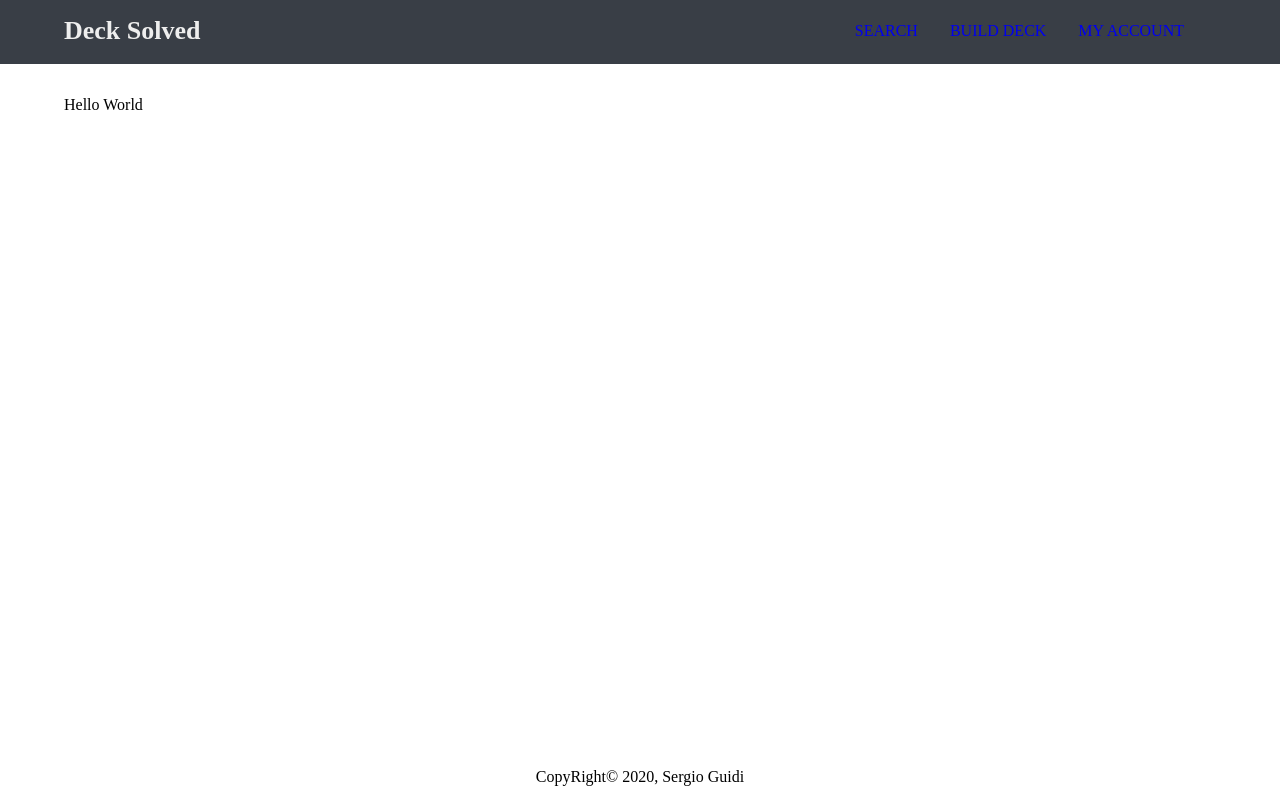
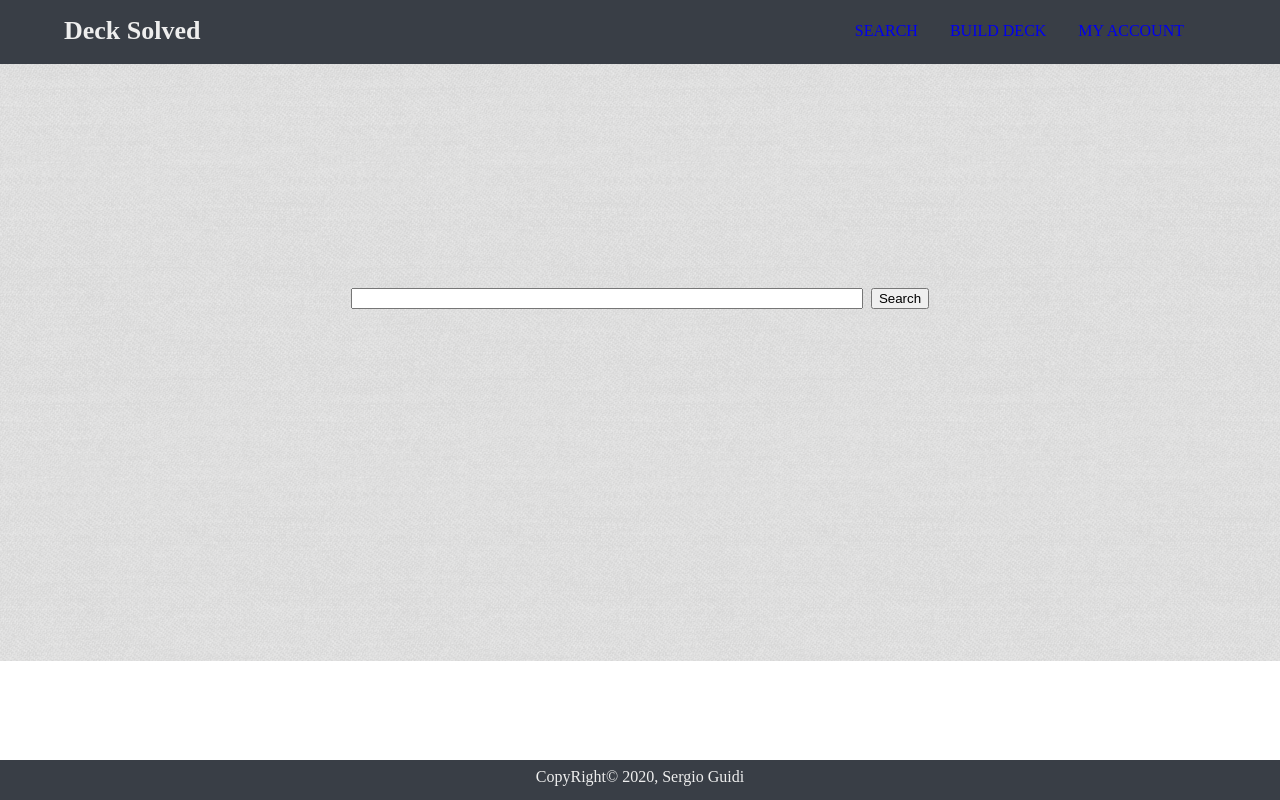
Before and after one commit to serjaou/deck-solved, a React (Create React App) app in the folder client/: page / in a window 1280 px wide. Built offline with nearby package versions, Linux system fonts and the light colour scheme.

Commit message:
Include the Search page component

```diff
--- a/client/src/App.css
+++ b/client/src/App.css
@@ -31,14 +31,30 @@ body {
 
 /* Content */
 .content {
+  background-color: #eeeeee;
+  background-image: url('./images/content-bg.png');
   padding: 2rem 4rem;
 }
 
 /* Footer */
 .footer {
+  background-color: #393e46;
   bottom: 0;
+  color: #eeeeee;
   height: 2rem;
+  padding-top: 0.5rem;
   position: absolute;
   text-align: center;
   width: 100%;
 }
+
+/* Search */
+.search .input-block {
+  text-align: center;
+  margin: 12rem auto 20rem;
+}
+.search .input-block input {
+  width: 100%;
+  max-width: 32rem;
+  margin-right: 0.5rem;
+}
--- a/client/src/App.js
+++ b/client/src/App.js
@@ -1,13 +1,16 @@
 import React from 'react';
 import NavBar from './components/layout/NavBar';
 import Footer from './components/layout/Footer';
+import Search from './components/Search';
 import './App.css';
 
 function App() {
   return (
     <div>
       <NavBar />
-      <div className='content'>Hello World</div>
+      <div className='content'>
+        <Search />
+      </div>
       <Footer />
     </div>
   );
--- /dev/null
+++ b/client/src/components/Search.js
@@ -0,0 +1,14 @@
+import React from 'react';
+
+function Search() {
+  return (
+    <div className='search'>
+      <div className='input-block'>
+        <input type='search' name='searcher' />
+        <button type='submit'>Search</button>
+      </div>
+    </div>
+  );
+}
+
+export default Search;
```
Also changed, not shown: client/src/images/content-bg.png (added).
